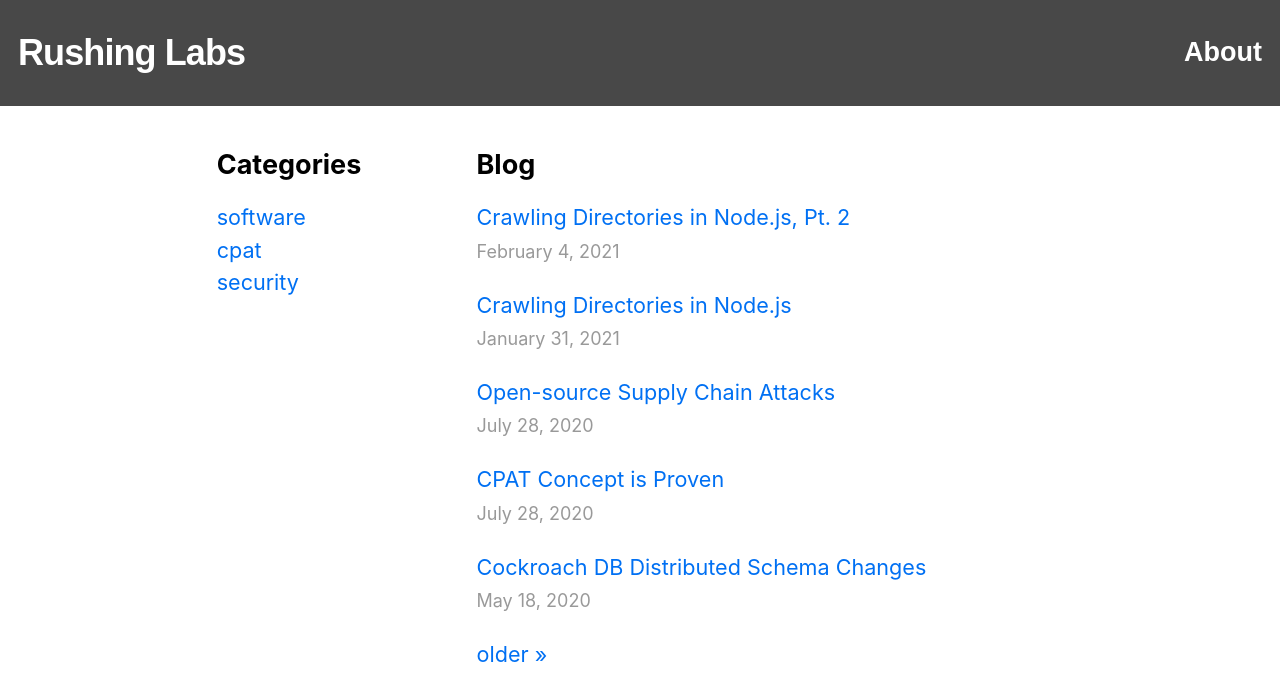
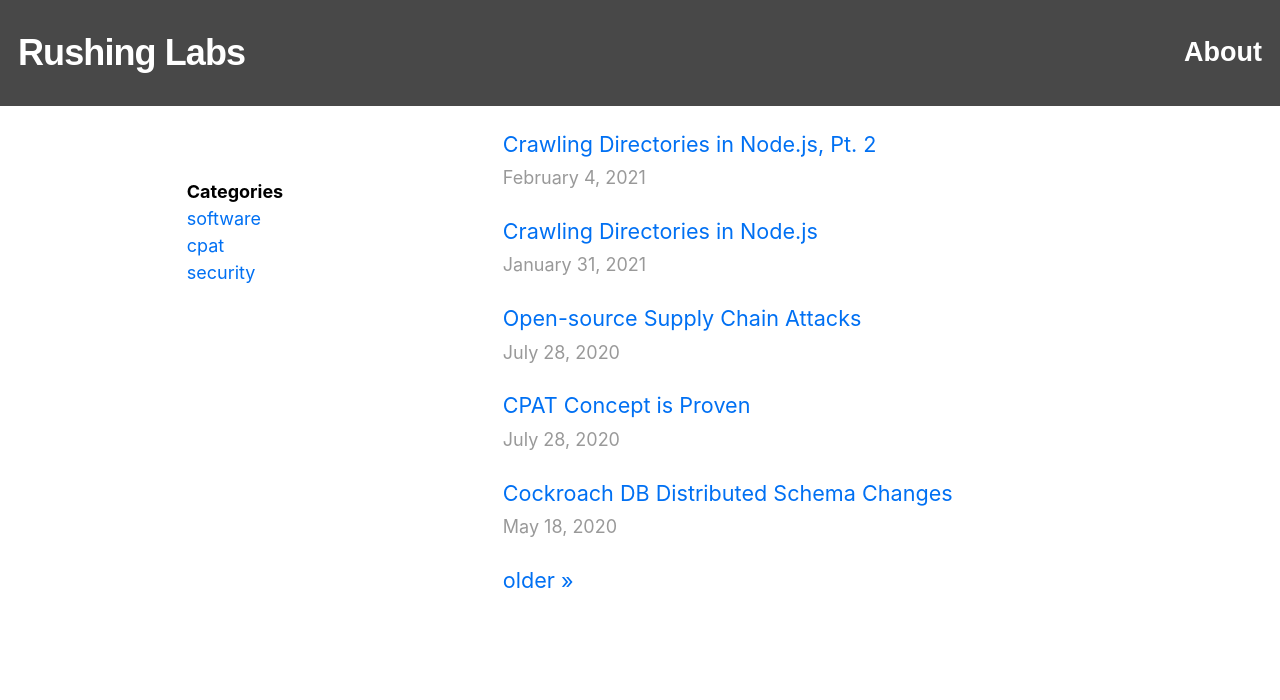
Before and after one commit to meddlin/rushinglabs-blog-nextjs, a Next.js app: page / in a window 1280 px wide. Shown: the top 700 px of the page. Built offline with nearby package versions, Linux system fonts and the light colour scheme; a web font is replaced by a local one.

Commit message:
Good starting point--better look
- Removed the "blog" title header
- Changed "categories" to just bold text instead of a header
- Moved the categories list to the left and back

```diff
--- a/pages/index.js
+++ b/pages/index.js
@@ -36,7 +36,7 @@ export default function Home({ allPostsData, categoriesList, prevPosts, nextPost
 
 			<div className={`${utilStyles.horizontal}`}>
 				<section className={`${utilStyles.headingMd} ${utilStyles.padding1px} ${utilStyles.categoriesSection}`}>
-					<h2 className={utilStyles.headingLg}>Categories</h2>
+					<b>Categories</b>
 					<ul>
 						{categoriesList.map((section) => {
 							return (
@@ -51,7 +51,6 @@ export default function Home({ allPostsData, categoriesList, prevPosts, nextPost
 				</section>
 
 				<section className={`${utilStyles.headingMd} ${utilStyles.padding1px} ${utilStyles.postsSection}`}>
-					<h2 className={utilStyles.headingLg}>Blog</h2>
 					<ul className={utilStyles.list}>
 						{allPostsData.map( ({ id, date, title }) => (
 							<li className={utilStyles.listItem} key={id}>
--- a/styles/utils.module.css
+++ b/styles/utils.module.css
@@ -72,7 +72,9 @@
   }
 
 .categoriesSection {
-  margin-right: 4rem;
+  font-size: 1rem;
+  margin-right: 10em;
+  margin-top: 3em;
 }
 
 .postsSection {
```
